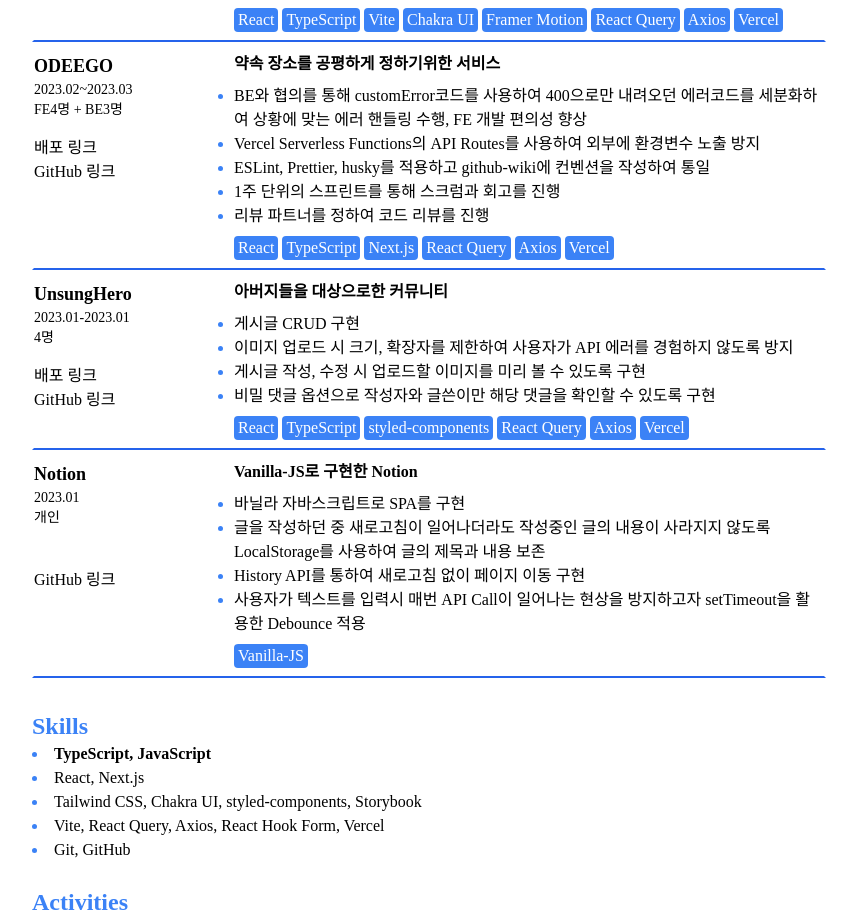
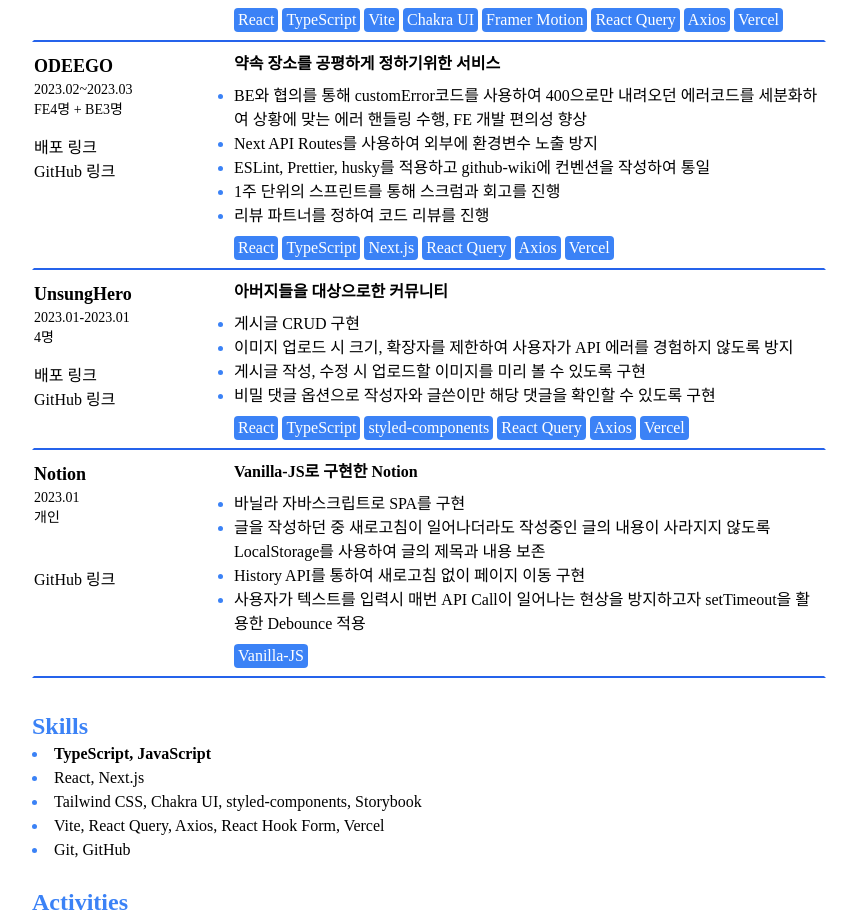
Before and after one commit to jaekwanAHN/resume, a Next.js app: page / in a window 1280 px wide. Shown: the part 880-1799 px from the top of the page, without its empty margins (211-1059 px from the left). Built offline with nearby package versions, Linux system fonts and the light colour scheme.

Commit message:
Refactor: 단어 수정

```diff
--- a/src/data/projects.ts
+++ b/src/data/projects.ts
@@ -44,7 +44,7 @@ export const projects: ProjectInfo[] = [
     ],
     feature: [
       'BE와 협의를 통해 customError코드를 사용하여 400으로만 내려오던 에러코드를 세분화하여 상황에 맞는 에러 핸들링 수행, FE 개발 편의성 향상',
-      'Vercel Serverless Functions의 API Routes를 사용하여 외부에 환경변수 노출 방지',
+      'Next API Routes를 사용하여 외부에 환경변수 노출 방지',
       'ESLint, Prettier, husky를 적용하고 github-wiki에 컨벤션을 작성하여 통일',
       '1주 단위의 스프린트를 통해 스크럼과 회고를 진행',
       '리뷰 파트너를 정하여 코드 리뷰를 진행',
```
